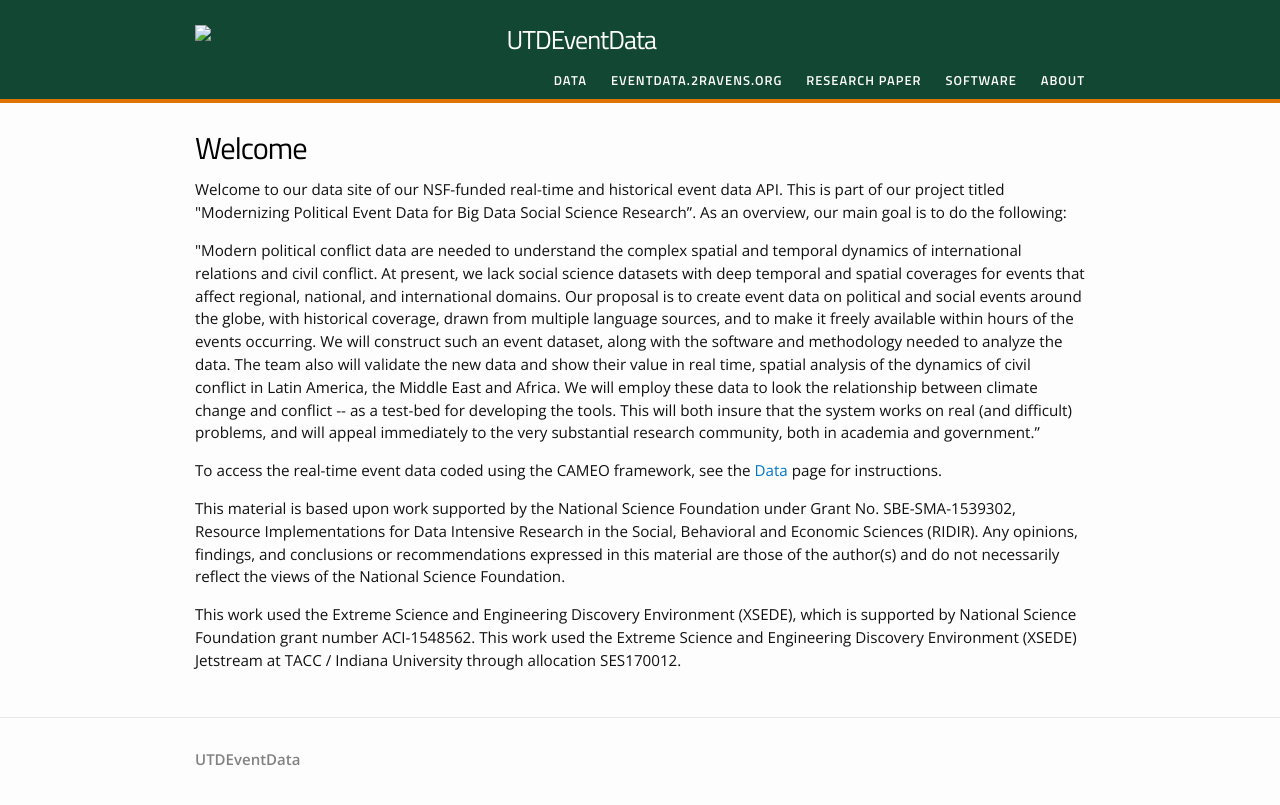
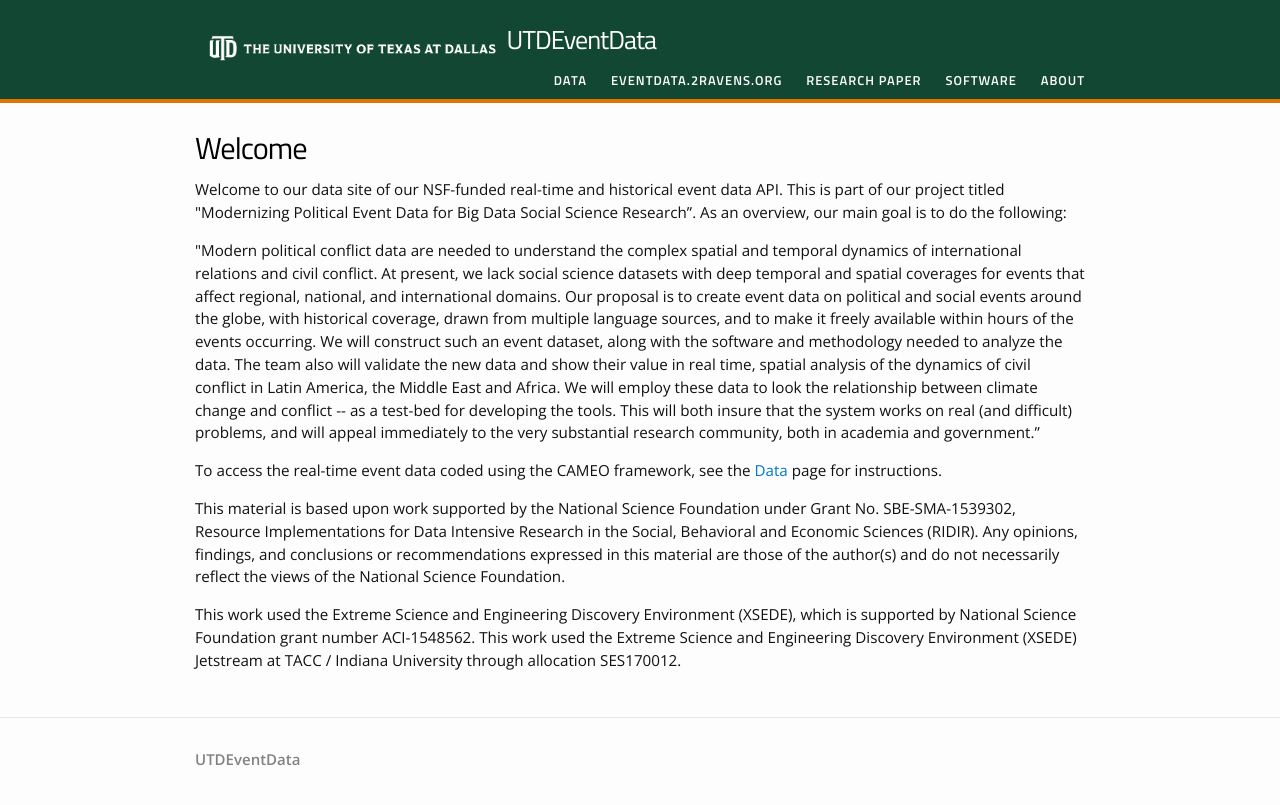
Before and after one commit to eventdata/UTDEventData, a Jekyll site: the page built from index.html, in a window 1280 px wide. Shown: the top 805 px of the page. Built offline with Jekyll 4.4.1, drawn with Linux system fonts in a browser that asks for light colours.

Commit message:
Update header.html

```diff
--- a/_includes/header.html
+++ b/_includes/header.html
@@ -2,7 +2,7 @@
 
   <div class="wrapper">
 	     <div class="logo">
-    			<img src="Jingnan92/UTDEventData/images/wordmark_1L_white.png">
+    			<img src="/UTDEventData/images/wordmark_1L_white.png">
     	     </div>
 
     <a class="site-title" href="{{ site.baseurl }}/">{{ site.title }}</a>
```
